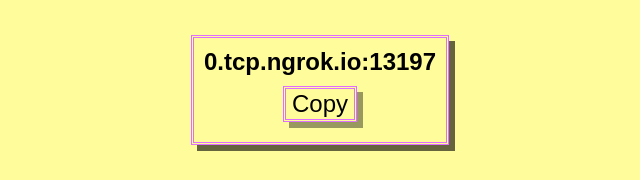
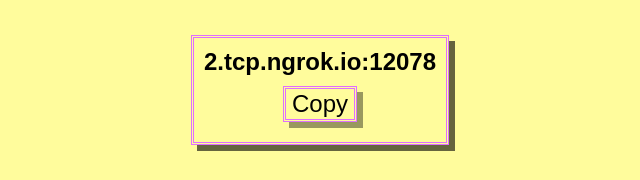
Before and after one commit to Kiwian232/smp-website, a plain HTML site: page index.html in a window 1280 px wide. Shown: the part 337-517 px from the top of the page, 320-960 px from the left. Drawn offline with Linux system fonts and the light colour scheme; a web font is replaced by a local one.

Commit message:
updated ip

```diff
--- a/index.html
+++ b/index.html
@@ -18,7 +18,7 @@
             </p>
             <br>
             <div class="container text" style="text-align: center; max-width: fit-content; margin: auto;">
-                <strong id="ip-text">0.tcp.ngrok.io:13197</strong><br>
+                <strong id="ip-text">2.tcp.ngrok.io:12078</strong><br>
                 <button class="button text" id="copyButton">Copy</button>
             </div>
             <br>
```
